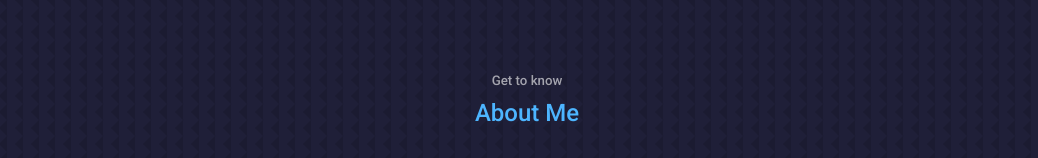
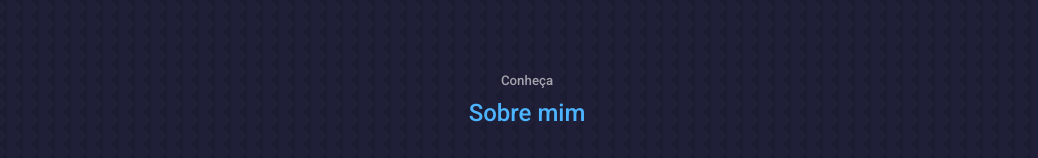
Before and after one commit to TiagoOliverDev/portfolio_novo, a React (Create React App) app: page / in a window 1280 px wide. Shown: the part 376-534 px from the top of the page, without its empty margins (113-1151 px from the left). Built offline with nearby package versions, Linux system fonts and the light colour scheme.

Commit message:
feat: intro

```diff
--- a/src/components/intro/Intro.jsx
+++ b/src/components/intro/Intro.jsx
@@ -7,8 +7,8 @@
 const Intro = () => {
   return (
     <section id="about">
-      <h5>Get to know</h5>
-      <h2>About Me</h2>
+      <h5>Conheça</h5>
+      <h2>Sobre mim</h2>
       <div className="container about__container">
         <div className="about__me">
           <div className="about__me-image">
```
